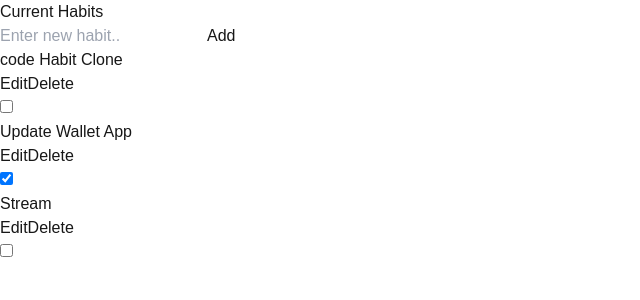
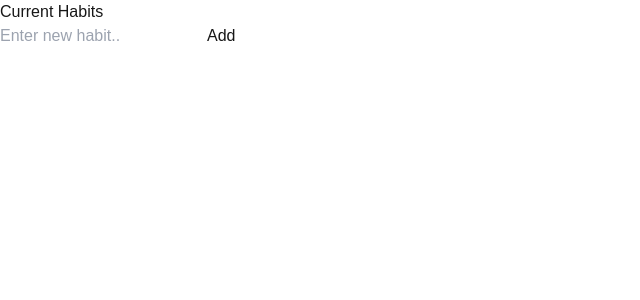
Before and after one commit to AdnanSaif322/habit-clone, a Next.js app: page / in a window 1280 px wide. Shown: the top 300 px of the page, without its empty margins (0-640 px from the left). Built offline with nearby package versions, Linux system fonts and the light colour scheme.

Commit message:
local storage

```diff
--- a/src/app/page.tsx
+++ b/src/app/page.tsx
@@ -1,16 +1,27 @@
 "use client";
-import { useState } from "react";
+import { useEffect, useState } from "react";
 import Habit from "@/components/Habit";
 
-const initialHabits = [
-  { id: 1, name: "code Habit Clone", completed: false },
-  { id: 2, name: "Update Wallet App", completed: true },
-  { id: 3, name: "Stream", completed: false },
-];
+const STORAGE_KEY = "habitkit-habits";
 
 export default function Home() {
-  const [habits, setHabits] = useState(initialHabits);
+  const [habits, setHabits] = useState<
+    { id: number; name: string; completed: boolean }[]
+  >([]);
   const [newHabit, setNewHabit] = useState("");
+
+  //Load habits from local storage when the page loads
+  useEffect(() => {
+    const storedHabits = localStorage.getItem(STORAGE_KEY);
+    if (storedHabits) {
+      setHabits(JSON.parse(storedHabits));
+    }
+  }, []);
+
+  //save habits to local storage whenever they change
+  useEffect(() => {
+    localStorage.setItem(STORAGE_KEY, JSON.stringify(habits));
+  }, [habits]);
 
   const updateHabitName = (id: number, newName: string) => {
     setHabits(
@@ -44,7 +55,7 @@ export default function Home() {
             setNewHabit(e.target.value);
           }}
           placeholder="Enter new habit.."
-          className="border p-2 rounded-md w-full"
+          className="border p-2 rounded-md w-full text-black"
         />
         <button
           onClick={addHabit}
```
